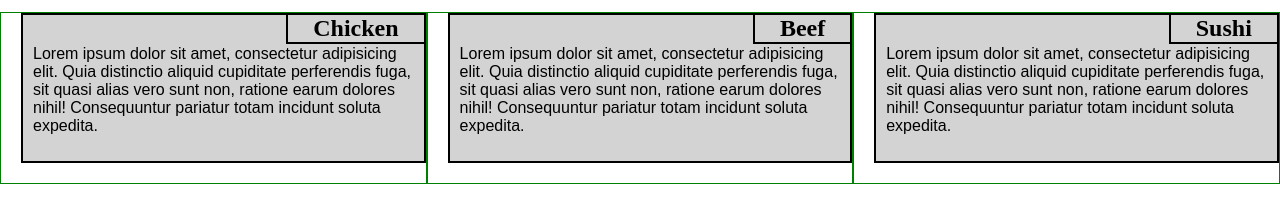
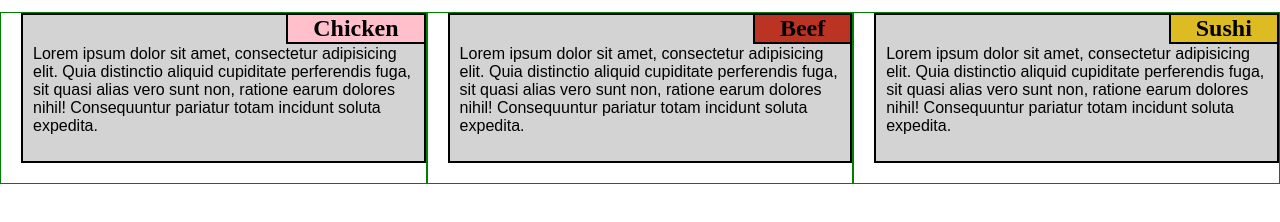
Before and after one commit to usmile581/hello-world, a plain HTML site: page index.html in a window 1280 px wide. Shown: the part 40-262 px from the top of the page. Drawn offline with Linux system fonts and the light colour scheme.

Commit message:
Update index.html

```diff
--- a/index.html
+++ b/index.html
@@ -11,21 +11,17 @@
 
      <div class="row">
          <div class="col-lg-4 col-md-6">
-             <h2>Chicken</h2>
+             <h2 id="ch">Chicken</h2>
              <p>Lorem ipsum dolor sit amet, consectetur adipisicing elit. Quia distinctio aliquid cupiditate perferendis fuga, sit quasi alias vero sunt non, ratione earum dolores nihil! Consequuntur pariatur totam incidunt soluta expedita.</p>
          </div>
          <div class="col-lg-4 col-md-6">
-           <h2>Beef</h2>
+           <h2 id="be">Beef</h2>
            <p>Lorem ipsum dolor sit amet, consectetur adipisicing elit. Quia distinctio aliquid cupiditate perferendis fuga, sit quasi alias vero sunt non, ratione earum dolores nihil! Consequuntur pariatur totam incidunt soluta expedita.</p>
          </div>
-          <div class="col-lg-4 col-md-6">
-           <h2>Sushi</h2>
+          <div class="col-lg-4 col-md-12">
+           <h2 id="su">Sushi</h2>
            <p>Lorem ipsum dolor sit amet, consectetur adipisicing elit. Quia distinctio aliquid cupiditate perferendis fuga, sit quasi alias vero sunt non, ratione earum dolores nihil! Consequuntur pariatur totam incidunt soluta expedita.</p>
          </div>
       </div>
-
-
-
-
   </body>
 </html>
```
